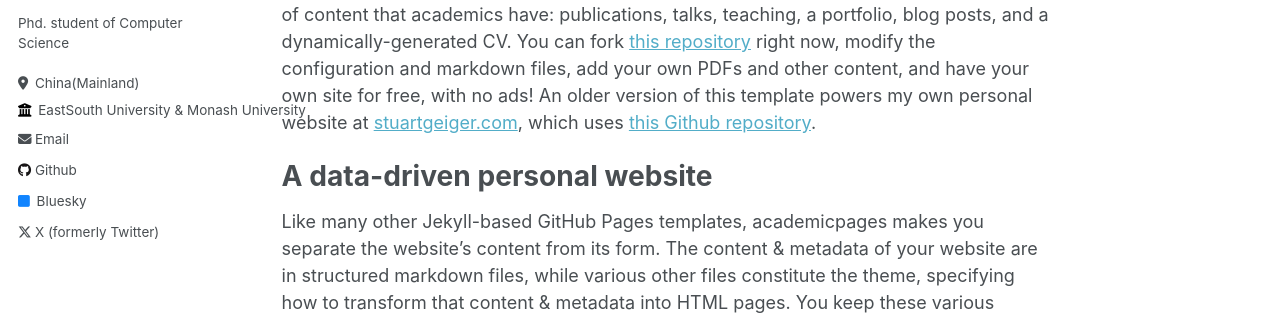
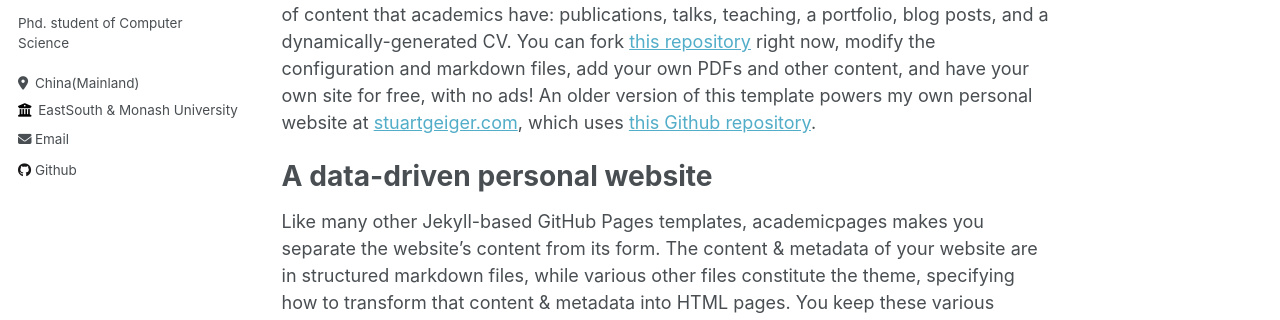
Before and after one commit to cemery123/cemery123.github.io, a Jekyll site: the page built from _pages/about.md, in a window 1280 px wide. Shown: the part 322-642 px from the top of the page. Built offline with Jekyll 4.4.1, drawn with Linux system fonts in a browser that asks for light colours.

Commit message:
Update _config.yml

```diff
--- a/_config.yml
+++ b/_config.yml
@@ -26,7 +26,7 @@
   pronouns         : # example: "she/her"
   bio              : "Phd. student of Computer Science"
   location         : "China(Mainland)"
-  employer         : "EastSouth University & Monash University"
+  employer         : "EastSouth & Monash University"
   uri              : # URL
   email            : "Cemery@dlmu.edu.cn"
 
@@ -47,7 +47,7 @@
   stackoverflow    : # User number or user number and name (i.e., use "1" or "1/jeff-atwood")
 
   # Social media
-  bluesky          : "" # Replace this with you Bluesky username
+  bluesky          : # Replace this with you Bluesky username
   facebook         : # Username
   flickr           : # Username
   foursquare       : # Username
@@ -64,7 +64,7 @@
   steam            : # Username
   telegram         : # URL
   tumblr           : # Username
-  twitter          : ""  # Replace this with your X / Twitter handle
+  twitter          : # Replace this with your X / Twitter handle
   vine             : # Username
   weibo            : # Username
   wikipedia        : # Username
```
